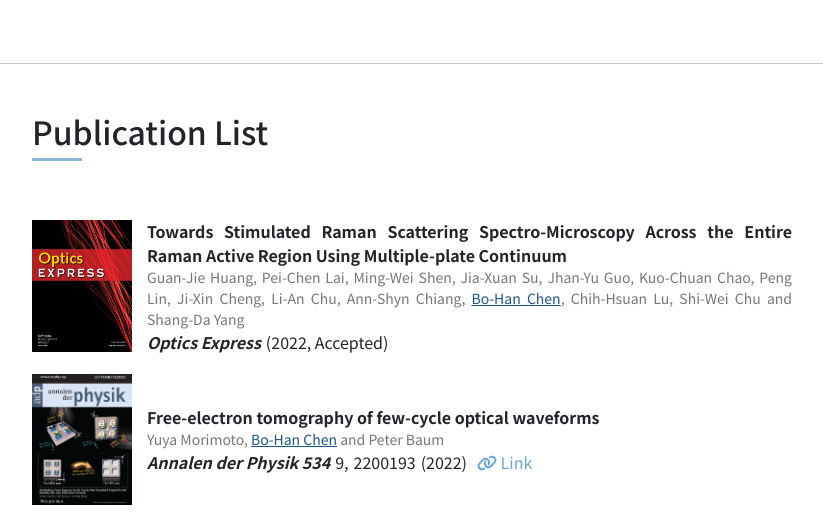
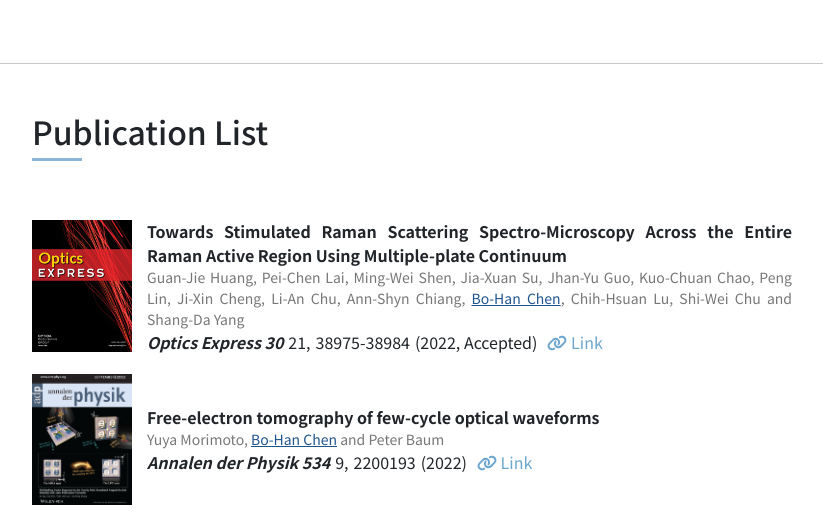
Before and after one commit to bchen-tw/bchen-tw.github.io, a plain HTML site: page index.html in a window 1280 px wide. Shown: the part 5460-5982 px from the top of the page, without its empty margins (388-1211 px from the left). Drawn offline with Linux system fonts and the light colour scheme.

Commit message:
update new publication
update new publication

```diff
--- a/index.html
+++ b/index.html
@@ -577,7 +577,7 @@
                             <li class="skill-item col-6 col-lg-3">
                                 <img src="assets/img/logos/nonlinear-optics/nonlinear-nopa.png" alt=""  class="img-fluid">
                                 <div class="skill-item-title">
-                                    Non-colinear Optical Parametric Amplification (NOPA)
+                                    Non-collinear Optical Parametric Amplification (NOPA)
                                 </div>
                             </li>
                             <li class="skill-item col-6 col-lg-3">
--- a/js/publication.js
+++ b/js/publication.js
@@ -4,12 +4,12 @@ var paper_data = [
         title: 'Towards Stimulated Raman Scattering Spectro-Microscopy Across the Entire Raman Active Region Using Multiple-plate Continuum',
         author:'Guan-Jie Huang, Pei-Chen Lai, Ming-Wei Shen, Jia-Xuan Su, Jhan-Yu Guo, Kuo-Chuan Chao, Peng Lin, Ji-Xin Cheng, Li-An Chu, Ann-Shyn Chiang, <span style="color: rgb(31, 85, 143);"><u>Bo-Han Chen</u></span>, Chih-Hsuan Lu, Shi-Wei Chu and Shang-Da Yang',
         journal: 'Optics Express',
-        volume: '',
-        issue: '',
-        page: '',
+        volume: '30',
+        issue: '21',
+        page: '38975-38984',
         year: '2022, Accepted',
-        published: false,
-        link: ''
+        published: true,
+        link: 'https://opg.optica.org/oe/fulltext.cfm?uri=oe-30-21-38975&id=509741'
     },
     {
         img: 'assets/img/journal/annalen-der-physik.webp',
```
